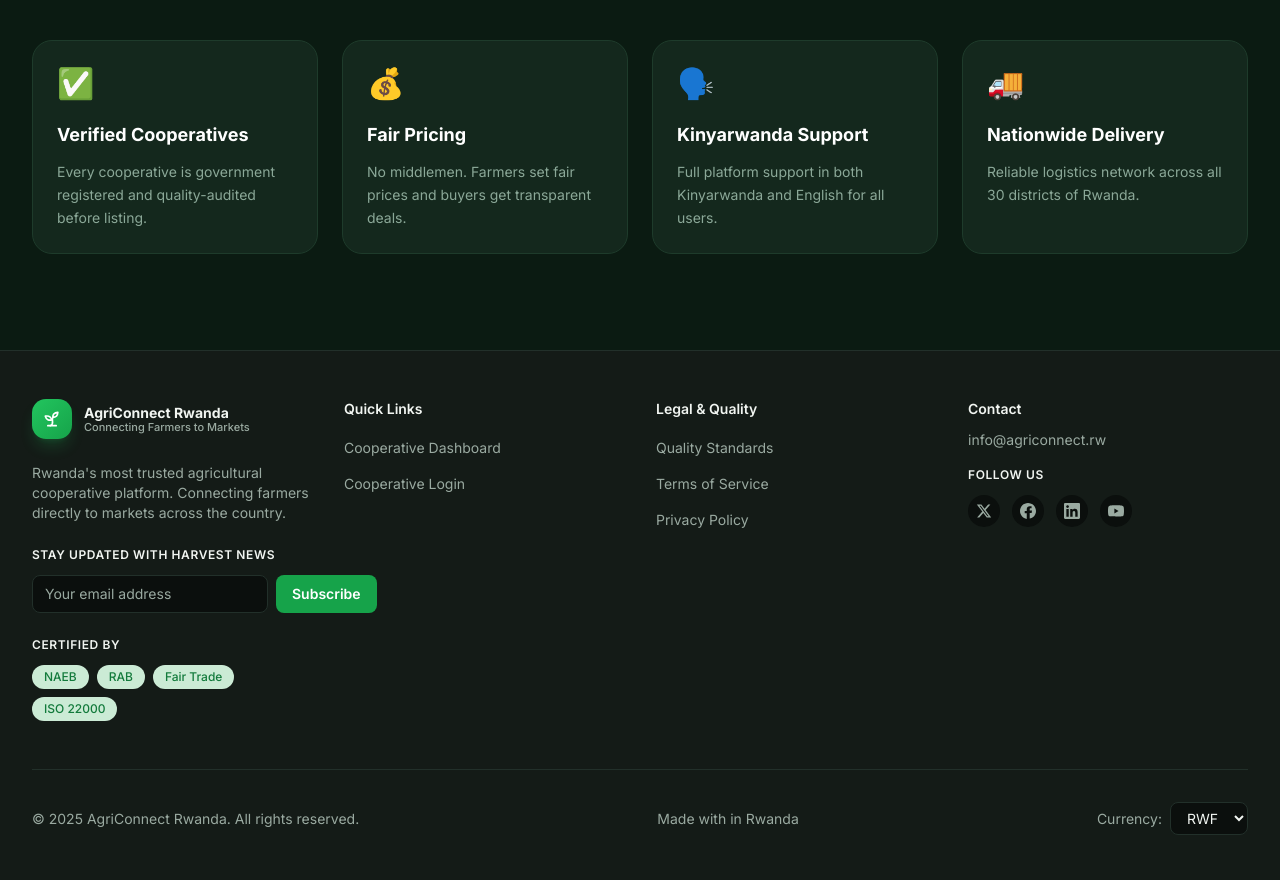
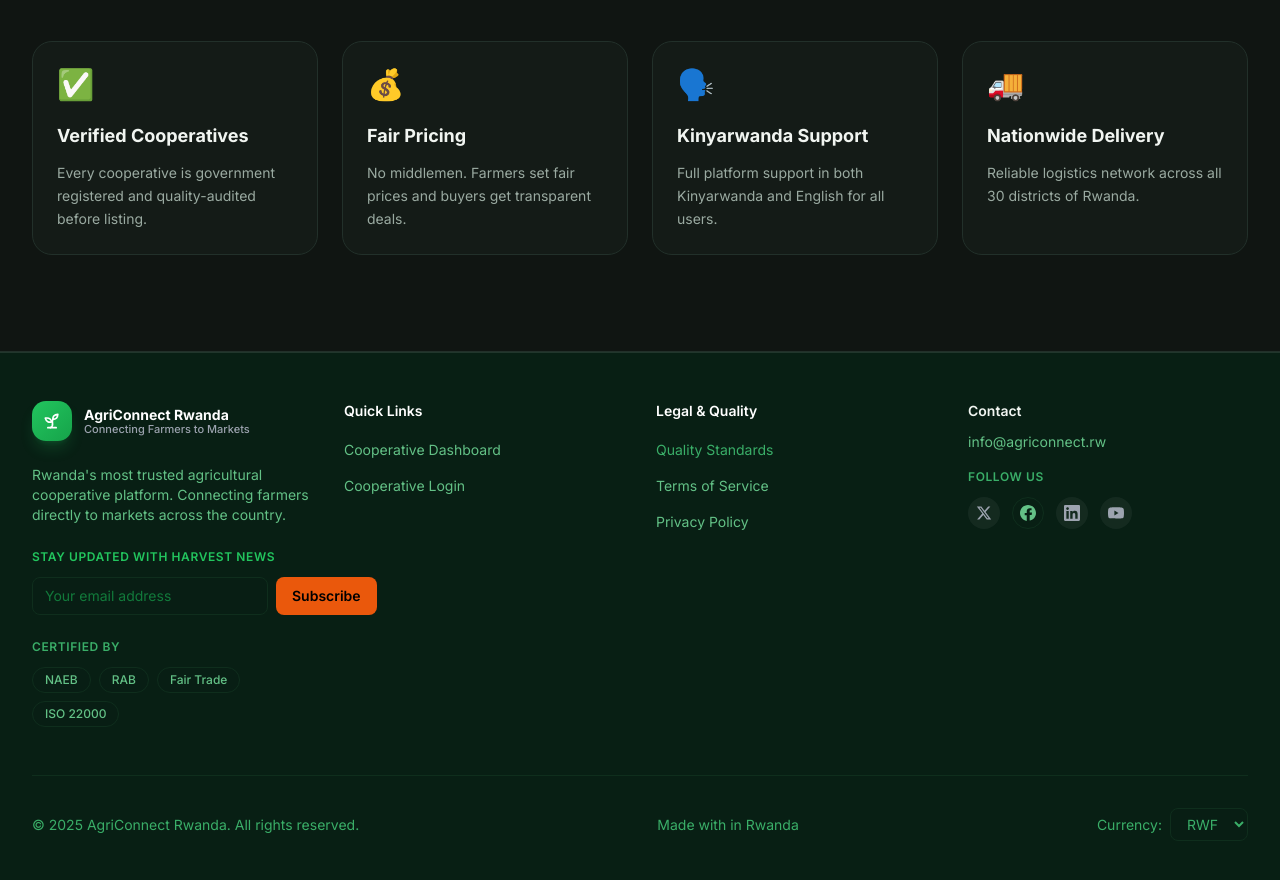
Before and after one commit to Emerance63/AGRI_connect_Frotned-end, a Next.js app: page / in a window 1280 px wide. Shown: the part 1000-1880 px from the top of the page. Built offline with nearby package versions, Linux system fonts and the light colour scheme.

Commit message:
change footer background and text color

```diff
--- a/package.json
+++ b/package.json
@@ -12,6 +12,7 @@
     "@tanstack/react-query": "^5.45.0",
     "clsx": "^2.1.1",
     "next": "^14.2.0",
+    "next-intl": "^4.13.2",
     "next-themes": "^0.3.0",
     "react": "^18.3.0",
     "react-dom": "^18.3.0",
--- a/src/components/landing/Hero.tsx
+++ b/src/components/landing/Hero.tsx
@@ -27,7 +27,7 @@ export default function Hero() {
         <div
           className="mb-8 animate-[fadeInUp_0.6s_ease-out_both]"
         >
-          <span className="inline-flex items-center gap-2 rounded-full border border-accent-500/30 bg-accent-500/15 px-5 py-2.5 text-sm font-medium text-accent-300 backdrop-blur-sm">
+          <span className="inline-flex items-center gap-2 rounded-full border border-accent-500/30 bg-accent-500/15 px-5 py-2.5 text-sm font-medium text-accent-400 backdrop-blur-sm">
             <span className="text-base">🌾</span>
             Rwanda&apos;s #1 Agricultural Marketplace
           </span>
@@ -82,8 +82,7 @@ export default function Hero() {
 
       </div>
 
-      {/* Bottom fade to page content */}
-      <div className="absolute inset-x-0 bottom-0 z-10 h-32 bg-gradient-to-t from-surface to-transparent" />
+
     </section>
   );
 }
--- a/src/components/landing/WhyChooseUs.tsx
+++ b/src/components/landing/WhyChooseUs.tsx
@@ -23,13 +23,13 @@ export default function WhyChooseUs() {
   ];
 
   return (
-    <section className="bg-[#0b1b12] py-16 sm:py-20 lg:py-24 px-4 sm:px-6 lg:px-8">
+    <section className="bg-surface-alt py-16 sm:py-20 lg:py-24 px-4 sm:px-6 lg:px-8 border-y border-border">
       <div className="max-w-7xl mx-auto">
         <div className="text-center mb-16">
-          <h2 className="text-3xl font-bold text-white sm:text-4xl">
+          <h2 className="text-3xl font-bold text-ink sm:text-4xl">
             Why Choose AgriConnect?
           </h2>
-          <p className="mt-3 text-lg text-[#8ba898]">
+          <p className="mt-3 text-lg text-ink-muted">
             Built for Rwandan farmers and buyers.
           </p>
         </div>
@@ -38,15 +38,15 @@ export default function WhyChooseUs() {
           {features.map((feature, index) => (
             <div
               key={index}
-              className="bg-[#14281d] border border-[#1e3b2b] rounded-2xl p-6 transition-all duration-300 hover:-translate-y-1 hover:shadow-xl hover:shadow-black/20 hover:border-[#2a4e3a]"
+              className="bg-surface-card border border-border rounded-2xl p-6 transition-all duration-300 hover:-translate-y-1 hover:shadow-xl hover:shadow-brand-500/5 hover:border-brand-500/30"
             >
               <div className="text-3xl mb-5">
                 {feature.icon}
               </div>
-              <h3 className="text-lg font-bold text-white mb-3">
+              <h3 className="text-lg font-bold text-ink mb-3">
                 {feature.title}
               </h3>
-              <p className="text-[#8ba898] text-sm leading-relaxed">
+              <p className="text-ink-muted text-sm leading-relaxed">
                 {feature.description}
               </p>
             </div>
--- a/src/components/layout/Footer.tsx
+++ b/src/components/layout/Footer.tsx
@@ -15,7 +15,7 @@ export default function Footer() {
   };
 
   return (
-    <footer className="border-t border-border bg-surface-card">
+    <footer className="border-t border-white/10 bg-[#081f14]">
       <div className="mx-auto max-w-7xl px-5 py-12 lg:px-8">
         <div className="grid grid-cols-1 gap-8 md:grid-cols-2 lg:grid-cols-4">
           {/* Section 1: AgriConnect Info */}
@@ -31,21 +31,21 @@ export default function Footer() {
                 </svg>
               </div>
               <div>
-                <span className="block text-sm font-bold leading-tight text-ink">
+                <span className="block text-sm font-bold leading-tight text-white">
                   AgriConnect Rwanda
                 </span>
-                <span className="block text-[11px] font-medium leading-tight text-ink-muted">
+                <span className="block text-[11px] font-medium leading-tight text-gray-400">
                   Connecting Farmers to Markets
                 </span>
               </div>
             </div>
-            <p className="text-sm text-ink-muted">
+            <p className="text-sm text-brand-300">
               Rwanda&apos;s most trusted agricultural cooperative platform. Connecting farmers directly to markets across the country.
             </p>
 
             {/* Email Subscription */}
             <div className="space-y-3">
-              <h4 className="text-xs font-semibold uppercase tracking-wider text-ink">
+              <h4 className="text-xs font-semibold uppercase tracking-wider text-brand-500">
                 STAY UPDATED WITH HARVEST NEWS
               </h4>
               <form onSubmit={handleSubscribe} className="flex flex-col sm:flex-row gap-2">
@@ -54,12 +54,12 @@ export default function Footer() {
                   placeholder="Your email address"
                   value={email}
                   onChange={(e) => setEmail(e.target.value)}
-                  className="flex-1 rounded-lg border border-border bg-surface px-3 py-2 text-sm text-ink placeholder:text-ink-muted focus:border-brand-500 focus:outline-none focus:ring-2 focus:ring-brand-500/20"
+                  className="flex-1 rounded-lg border border-brand-800 bg-brand-900/50 px-3 py-2 text-sm text-brand-400 placeholder:text-brand-700 focus:border-brand-500 focus:outline-none focus:ring-2 focus:ring-brand-500/20"
                   required
                 />
                 <button
                   type="submit"
-                  className="w-full sm:w-auto rounded-lg bg-brand-600 px-4 py-2 text-sm font-semibold text-white transition-colors hover:bg-brand-500"
+                  className="w-full sm:w-auto rounded-lg bg-orange-600 px-4 py-2 text-sm font-semibold text-black transition-colors hover:bg-orange-500"
                 >
                   Subscribe
                 </button>
@@ -68,29 +68,29 @@ export default function Footer() {
 
             {/* Certified By */}
             <div className="space-y-3">
-              <h4 className="text-xs font-semibold uppercase tracking-wider text-ink">
+              <h4 className="text-xs font-semibold uppercase tracking-wider text-brand-400">
                 CERTIFIED BY
               </h4>
               <div className="flex flex-wrap gap-2">
-                <span className="rounded-full bg-brand-100 px-3 py-1 text-xs font-medium text-brand-700">NAEB</span>
-                <span className="rounded-full bg-brand-100 px-3 py-1 text-xs font-medium text-brand-700">RAB</span>
-                <span className="rounded-full bg-brand-100 px-3 py-1 text-xs font-medium text-brand-700">Fair Trade</span>
-                <span className="rounded-full bg-brand-100 px-3 py-1 text-xs font-medium text-brand-700">ISO 22000</span>
+                <span className="rounded-full bg-brand-900/50 border border-brand-800 px-3 py-1 text-xs font-medium text-brand-300">NAEB</span>
+                <span className="rounded-full bg-brand-900/50 border border-brand-800 px-3 py-1 text-xs font-medium text-brand-300">RAB</span>
+                <span className="rounded-full bg-brand-900/50 border border-brand-800 px-3 py-1 text-xs font-medium text-brand-300">Fair Trade</span>
+                <span className="rounded-full bg-brand-900/50 border border-brand-800 px-3 py-1 text-xs font-medium text-brand-300">ISO 22000</span>
               </div>
             </div>
           </div>
 
           {/* Section 2: Quick Links */}
           <div>
-            <h3 className="text-sm font-semibold text-ink mb-4">Quick Links</h3>
+            <h3 className="text-sm font-semibold text-white mb-4">Quick Links</h3>
             <ul className="space-y-3">
               <li>
-                <Link href="/dashboard" className="text-sm text-ink-muted hover:text-brand-600 transition-colors">
+                <Link href="/dashboard" className="text-sm text-brand-300 hover:text-brand-500 transition-colors">
                   Cooperative Dashboard
                 </Link>
               </li>
               <li>
-                <Link href="/login" className="text-sm text-ink-muted hover:text-brand-600 transition-colors">
+                <Link href="/login" className="text-sm text-brand-300 hover:text-brand-500 transition-colors">
                   Cooperative Login
                 </Link>
               </li>
@@ -99,20 +99,20 @@ export default function Footer() {
 
           {/* Section 3: Legal/Quality */}
           <div>
-            <h3 className="text-sm font-semibold text-ink mb-4">Legal & Quality</h3>
+            <h3 className="text-sm font-semibold text-white mb-4">Legal & Quality</h3>
             <ul className="space-y-3">
               <li>
-                <Link href="#" className="text-sm text-ink-muted hover:text-brand-600 transition-colors">
+                <Link href="#" className="text-sm text-brand-400 hover:text-brand-500 transition-colors">
                   Quality Standards
                 </Link>
               </li>
               <li>
-                <Link href="#" className="text-sm text-ink-muted hover:text-brand-600 transition-colors">
+                <Link href="#" className="text-sm text-brand-300 hover:text-brand-500 transition-colors">
                   Terms of Service
                 </Link>
               </li>
               <li>
-                <Link href="#" className="text-sm text-ink-muted hover:text-brand-600 transition-colors">
+                <Link href="#" className="text-sm text-brand-300 hover:text-brand-500 transition-colors">
                   Privacy Policy
                 </Link>
               </li>
@@ -122,33 +122,33 @@ export default function Footer() {
           {/* Section 4: Contact & Social */}
           <div className="space-y-4">
             <div>
-              <h3 className="text-sm font-semibold text-ink mb-2">Contact</h3>
-              <a href="mailto:info@agriconnect.rw" className="text-sm text-ink-muted hover:text-brand-600 transition-colors">
+              <h3 className="text-sm font-semibold tex-white mb-2">Contact</h3>
+              <a href="mailto:info@agriconnect.rw" className="text-sm text-brand-300 hover:text-brand-500 transition-colors">
                 info@agriconnect.rw
               </a>
             </div>
 
             <div>
-              <h4 className="text-xs font-semibold uppercase tracking-wider text-ink mb-3">
+              <h4 className="text-xs font-semibold uppercase tracking-wider text-brand-400 mb-3">
                 FOLLOW US
               </h4>
               <div className="flex gap-3">
-                <a href="#" className="flex h-8 w-8 items-center justify-center rounded-full bg-surface text-ink-muted hover:bg-brand-600 hover:text-white transition-colors">
+                <a href="#" className="flex h-8 w-8 items-center justify-center rounded-full bg-white/5 text-gray-400 hover:bg-brand-600 hover:text-white transition-colors">
                   <svg className="h-4 w-4" fill="currentColor" viewBox="0 0 24 24">
                     <path d="M18.244 2.25h3.308l-7.227 8.26 8.502 11.24H16.17l-5.214-6.817L4.99 21.75H1.68l7.73-8.835L1.254 2.25H8.08l4.713 6.231zm-1.161 17.52h1.833L7.084 4.126H5.117z" />
                   </svg>
                 </a>
-                <a href="#" className="flex h-8 w-8 items-center justify-center rounded-full bg-surface text-ink-muted hover:bg-brand-600 hover:text-white transition-colors">
+                <a href="#" className="flex h-8 w-8 items-center justify-center rounded-full bg-brand-900/50 border border-brand-800 text-brand-300 hover:bg-brand-600 hover:text-white hover:border-brand-600 transition-colors">
                   <svg className="h-4 w-4" fill="currentColor" viewBox="0 0 24 24">
                     <path d="M24 12.073c0-6.627-5.373-12-12-12s-12 5.373-12 12c0 5.99 4.388 10.954 10.125 11.854v-8.385H7.078v-3.47h3.047V9.43c0-3.007 1.792-4.669 4.533-4.669 1.312 0 2.686.235 2.686.235v2.953H15.83c-.976 0-1.28.606-1.28 1.229v2.254h3.47l-.557 3.47h-2.913v8.385C19.612 23.027 24 18.062 24 12.073z" />
                   </svg>
                 </a>
-                <a href="#" className="flex h-8 w-8 items-center justify-center rounded-full bg-surface text-ink-muted hover:bg-brand-600 hover:text-white transition-colors">
+                <a href="#" className="flex h-8 w-8 items-center justify-center rounded-full bg-white/5 text-gray-400 hover:bg-brand-600 hover:text-white transition-colors">
                   <svg className="h-4 w-4" fill="currentColor" viewBox="0 0 24 24">
                     <path d="M20.447 20.452h-3.554v-5.569c0-1.328-.027-3.037-1.852-3.037-1.853 0-2.136 1.445-2.136 2.939v5.667H9.351V9h3.414v1.561h.046c.477-.9 1.637-1.85 3.37-1.85 3.601 0 4.267 2.37 4.267 5.455v6.286zM5.337 7.433c-1.144 0-2.063-.926-2.063-2.065 0-1.138.92-2.063 2.063-2.063 1.14 0 2.064.925 2.064 2.063 0 1.139-.925 2.065-2.064 2.065zm1.782 13.019H3.555V9h3.564v11.452zM22.225 0H1.771C.792 0 0 .774 0 1.729v20.542C0 23.227.792 24 1.771 24h20.451C23.2 24 24 23.227 24 22.271V1.729C24 .774 23.2 0 22.222 0h.003z" />
                   </svg>
                 </a>
-                <a href="#" className="flex h-8 w-8 items-center justify-center rounded-full bg-surface text-ink-muted hover:bg-brand-600 hover:text-white transition-colors">
+                <a href="#" className="flex h-8 w-8 items-center justify-center rounded-full bg-white/5 text-gray-400 hover:bg-brand-600 hover:text-white transition-colors">
                   <svg className="h-4 w-4" fill="currentColor" viewBox="0 0 24 24">
                     <path d="M23.498 6.186a3.016 3.016 0 0 0-2.122-2.136C19.505 3.545 12 3.545 12 3.545s-7.505 0-9.377.505A3.017 3.017 0 0 0 .502 6.186C0 8.07 0 12 0 12s0 3.93.502 5.814a3.016 3.016 0 0 0 2.122 2.136c1.871.505 9.376.505 9.376.505s7.505 0 9.377-.505a3.015 3.015 0 0 0 2.122-2.136C24 15.93 24 12 24 12s0-3.93-.502-5.814zM9.545 15.568V8.432L15.818 12l-6.273 3.568z" />
                   </svg>
@@ -159,20 +159,20 @@ export default function Footer() {
         </div>
 
         {/* Bottom Bar */}
-        <div className="mt-12 border-t border-border pt-8">
+        <div className="mt-12 border-t border-brand-800 pt-8">
           <div className="flex flex-col items-center justify-between gap-4 sm:flex-row">
-            <p className="text-sm text-ink-muted">
+            <p className="text-sm text-brand-400">
               © 2025 AgriConnect Rwanda. All rights reserved.
             </p>
-            <p className="text-sm text-ink-muted">
+            <p className="text-sm text-brand-400">
               Made with in Rwanda
             </p>
             <div className="flex items-center gap-2">
-              <span className="text-sm text-ink-muted">Currency:</span>
+              <span className="text-sm text-brand-400">Currency:</span>
               <select
                 value={currency}
                 onChange={(e) => setCurrency(e.target.value)}
-                className="rounded-lg border border-border bg-surface px-3 py-1.5 text-sm text-ink focus:border-brand-500 focus:outline-none focus:ring-2 focus:ring-brand-500/20"
+                className="rounded-lg border border-brand-800 bg-brand-900/50 px-3 py-1.5 text-sm text-brand-400 focus:border-brand-500 focus:outline-none focus:ring-2 focus:ring-brand-500/20"
               >
                 <option value="RWF">RWF</option>
                 <option value="USD">USD</option>
```
Also changed, not shown: src/components/layout/Navbar.tsx (+11 -11 lines), 1 other file (tests, documents, lock files or other folders).
